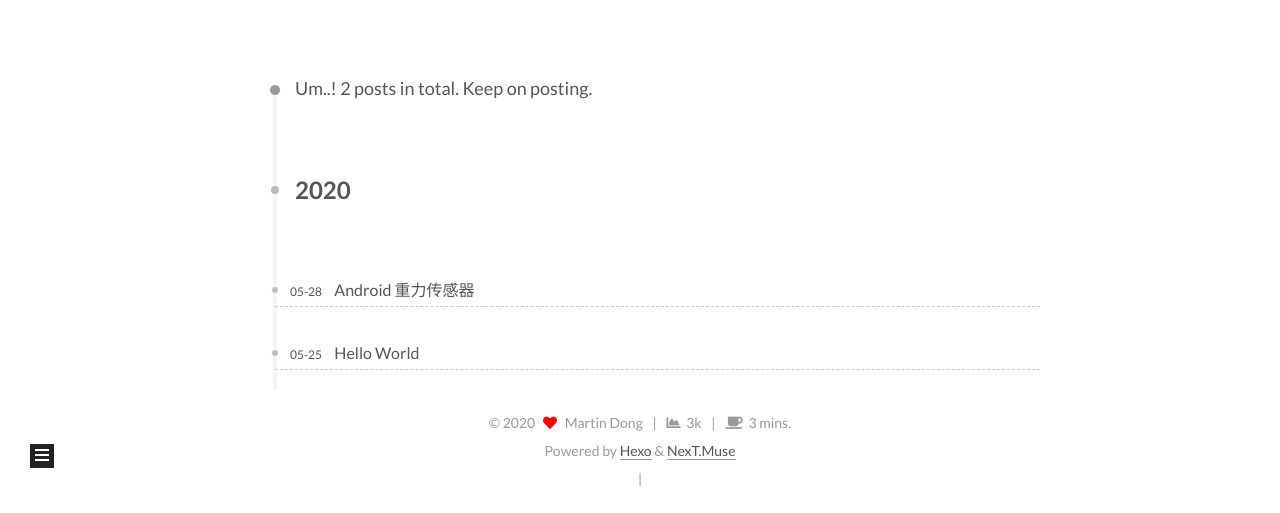
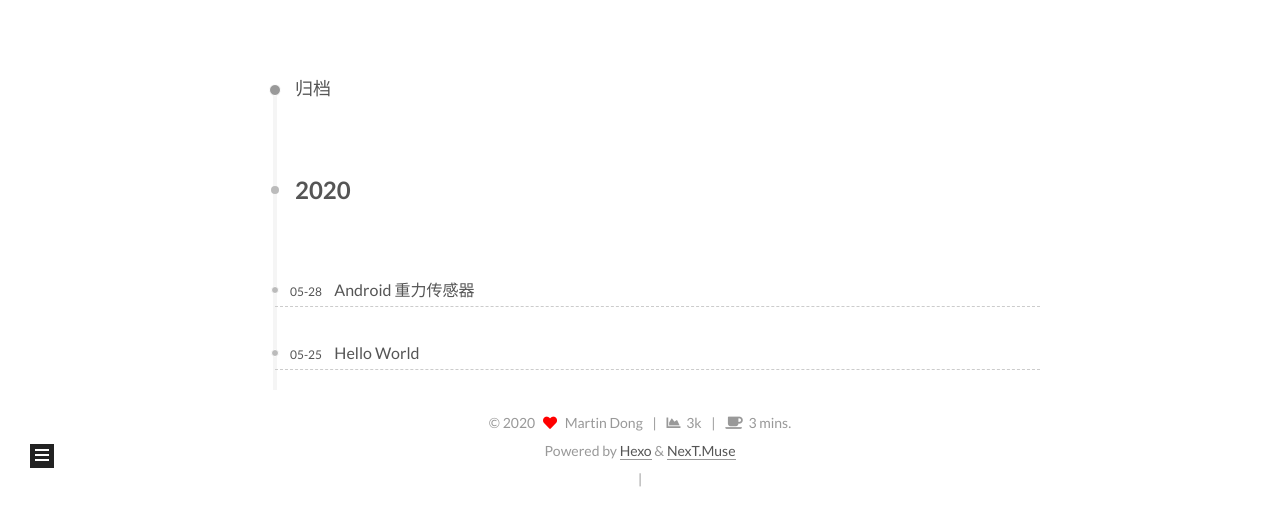
Before and after one commit to DongXUU/DongXUU.github.io, a plain HTML site: page archives/2020/05/index.html in a window 1280 px wide. Shown: the part 287-800 px from the top of the page. Drawn offline with Linux system fonts and the light colour scheme; some packages are replaced by stand-ins of ours; a script that the page names is missing; a web font is replaced by a local one.

Commit message:
Site updated: 2020-05-29 15:18:15

```diff
--- a/archives/2020/05/index.html
+++ b/archives/2020/05/index.html
@@ -171,7 +171,7 @@
   <div class="post-block">
     <div class="posts-collapse">
       <div class="collection-title">
-        <span class="collection-header">Um..! 2 posts in total. Keep on posting.</span>
+        <span class="collection-header">归档</span>
       </div>
 
 
```
Also changed, not shown: archives/2020/index.html (+1 -1 lines), archives/index.html (+1 -1 lines).
